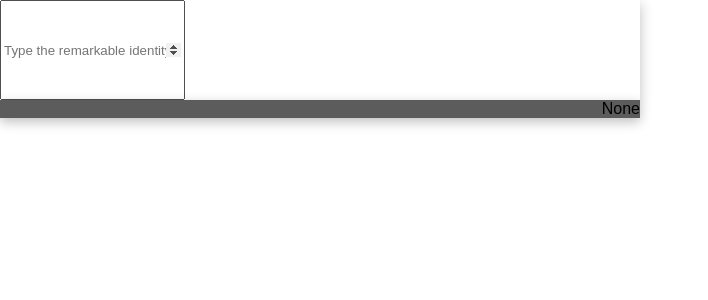
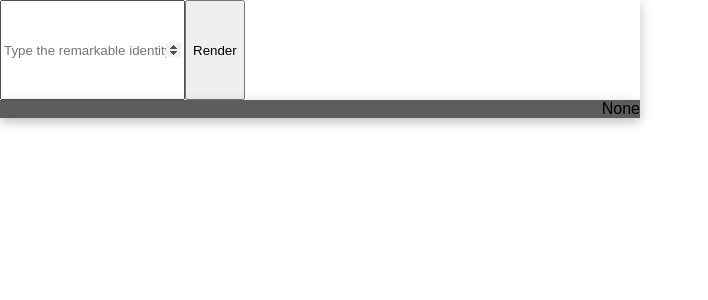
Before and after one commit to kharial-science/Remarkable-Identities-Finder, a React (Create React App) app: page / in a window 1280 px wide. Shown: the top 300 px of the page, without its empty margins (0-708 px from the left). Built offline with nearby package versions, Linux system fonts and the light colour scheme; the HTML template or start-up script is replaced by a standard one.

Commit message:
(a+b)^0 && render button

```diff
--- a/src/App.js
+++ b/src/App.js
@@ -1,30 +1,30 @@
 import React, { Component } from 'react';
 import Input from './Components/Input.js'
 import Display from  './Components/Display.js'
-
+let degree = 0
 class App extends Component {
   constructor() {
     super()
     this.state = {
-      degree:0
+      number:0
     }
     this.handleInputChange = this.handleInputChange.bind(this)
+    this.inputOnClick = this.inputOnClick.bind(this)
     }
 
+  handleInputChange(event){
+    degree = event.target.value
+  }
 
-
-
-  handleInputChange(event) {
-
-
+  inputOnClick(event) {
     this.setState({
-      number: event.target.value
+      number: degree
     })
   }
   render() {
     return (
       <div className="App">
-        <Input handleInputChange={this.handleInputChange}/>
+        <Input handleInputChange={this.handleInputChange} inputOnClick={this.inputOnClick} />
         <Display number={this.state.number} />
       </div>
       );
--- a/src/Components/Display.js
+++ b/src/Components/Display.js
@@ -61,6 +61,7 @@ class Display extends Component{
                 developpedID+=" + ";
             }
             developpedID+="b^"+this.props.number.toString();
+            developpedID = this.props.number ==0 ? "1" : developpedID
         }
 
         return(
--- a/src/Components/Input.js
+++ b/src/Components/Input.js
@@ -1,4 +1,5 @@
 import React, { Component } from 'react'
+import Submit from './Submit.js'
 
 class Input extends Component{
     constructor() {
@@ -12,6 +13,7 @@ class Input extends Component{
                 placeholder="Type the remarkable identity\'s degree you want"
                 class="inputNumber"
                 onChange={this.props.handleInputChange} />
+            <Submit inputOnClick={this.props.inputOnClick}/>
             </div>
         )
     }
--- /dev/null
+++ b/src/Components/Submit.js
@@ -0,0 +1,15 @@
+import React, { Component } from 'react'
+
+class Submit extends Component {
+    constructor() {
+        super()
+    }
+
+    render() {
+        return(
+            <button id="submit" onClick={this.props.inputOnClick}>Render</button>
+        )
+    }
+}
+
+export default Submit
```
